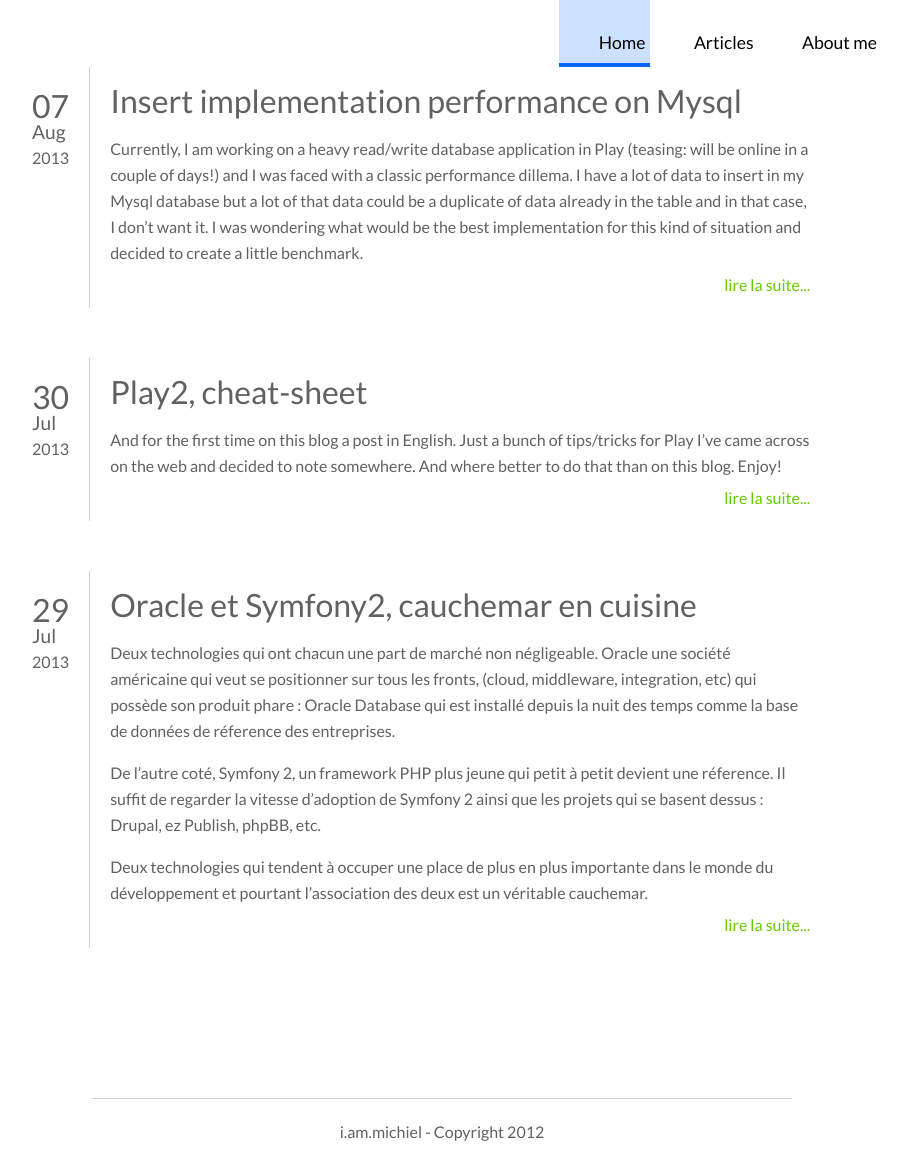
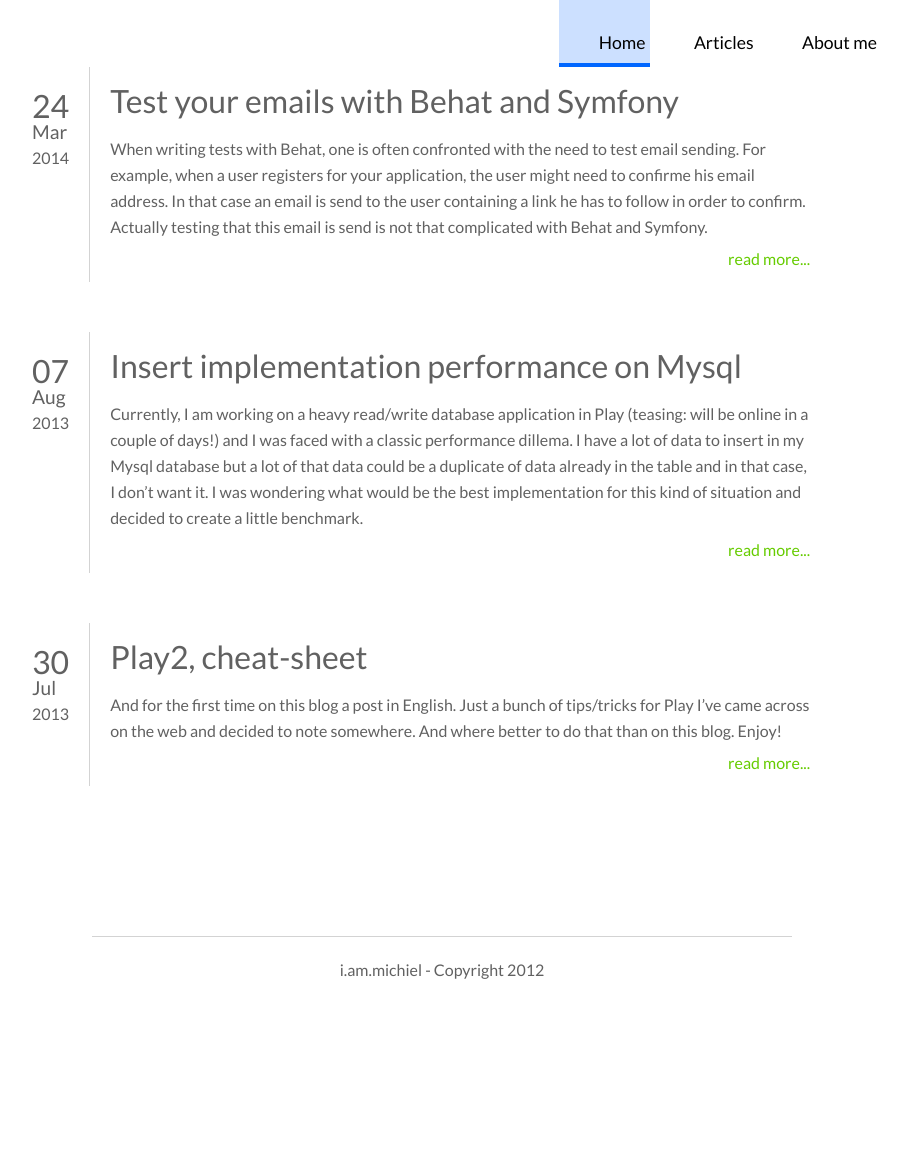
Before and after one commit to iammichiel/iammichiel, a Jekyll site: the page built from index.md, in a window 1280 px wide. Shown: the whole page, without its empty margins (183-1091 px from the left). Built offline with Jekyll 4.4.1, drawn with Linux system fonts in a browser that asks for light colours; after the commit the page ends 1003 px from its top, so only the background shows below that.

Commit message:
Article - email testing with Behat & Symfony.

```diff
--- /dev/null
+++ b/_posts/2014-03-24-test-your-emails-with-behat-and-symfony.md
@@ -0,0 +1,96 @@
+---
+layout: post
+category: article
+title: Test your emails with Behat and Symfony
+comments: true
+---
+
+# Test your emails with Behat and Symfony
+
+{% excerpt %}
+
+When writing tests with Behat, one is often confronted with the need to test
+email sending. For example, when a user registers for your application, the user
+might need to confirme his email address. In that case an email is send to the user
+containing a link he has to follow in order to confirm. Actually testing that
+this email is send is not that complicated with Behat and Symfony.
+
+{% endexcerpt %}
+
+## Principle
+
+When using SwiftMailer, this is quite easy to check. SwiftMailer has a spooling mecanism
+based on filesystem. Which means that every email SwiftMailer will send,
+will be written to a file on the disk. All you have to do is check that file
+once the email is send to check if it contains the tested email.
+
+## Configuration
+
+First of all, you have to setup SwiftMailer to spool emails and write those emails
+to a given file. As you can see in the refence configuration, that settings is
+available through the swiftmailer.spool.file parameter.
+
+All you have to do is add the following to your config_test.yml file :
+
+<div class="syntax">
+{% highlight yaml %}
+swiftmailer:
+    spool:
+        type: file
+{% endhighlight %}
+</div>
+
+Now SwiftMailer will write all emails to the `app/cache/test/swiftmailer/default` folder.
+
+## Email setup
+
+Before you can start testing your emails with Behat, you have to add a unique identifier
+to each of your emails. That way you can check each email individually. Once again, SwiftMailer
+makes this quite easy to do. All you have to do is add a new header to your message.
+This can be done like this :
+
+<div class="syntax">
+{% highlight php startinline %}
+$message = \Swift_Message::newInstance();
+$message->getHeaders()->addTextHeader('X-Message-ID', 'myUniqueEmailId');
+{% endhighlight %}
+</div>
+
+This particular email can be referenced in Behat with `myUniqueEmailId`.
+
+## Behat setup
+
+Now you need a step in Behat to check those files for the right email. I have created a
+small bundle which includes that necessary step (among others things) : LilwebExtraBundle.
+
+All you have to do is add it to your `composer.json` file :
+
+<div class="syntax">
+{% highlight json %}
+"lilweb/extra-bundle": "0.0.1"
+{% endhighlight %}
+</div>
+
+Then add the Behat Context to your main context :
+
+<div class="syntax">
+{% highlight php startinline %}
+use Lilweb\ExtraBundle\Features\Context\EmailContext;
+...
+$this->useContext('emailContext', new EmailContext());
+{% endhighlight %}
+</div>
+
+This will make a new step available :
+
+<div class="syntax">
+{% highlight gherkin %}
+And the "myUniqueEmailId" mail should be sent to "sender@adresse.com"
+{% endhighlight %}
+</div>
+
+
+That is all you have to do ! However in some cases, for an unknown reason, this will not work every time.
+About once every 20 runs, this test will fail. I am still investigating this but it appears it has something to do
+with the execution order. SwiftMailer might still be writing the file to disk before
+the checks runs. Re-running the tests generally make this turn green.
--- a/index.md
+++ b/index.md
@@ -15,7 +15,7 @@
     <section>
 		<h1>{{ post.title }}</h1>
 		{{ post.excerpt | markdownify }}
-		<a class="readMore" href="{{ post.url }}">lire la suite...</a>
+		<a class="readMore" href="{{ post.url }}">read more...</a>
 	</section>
 </article>
 
```
